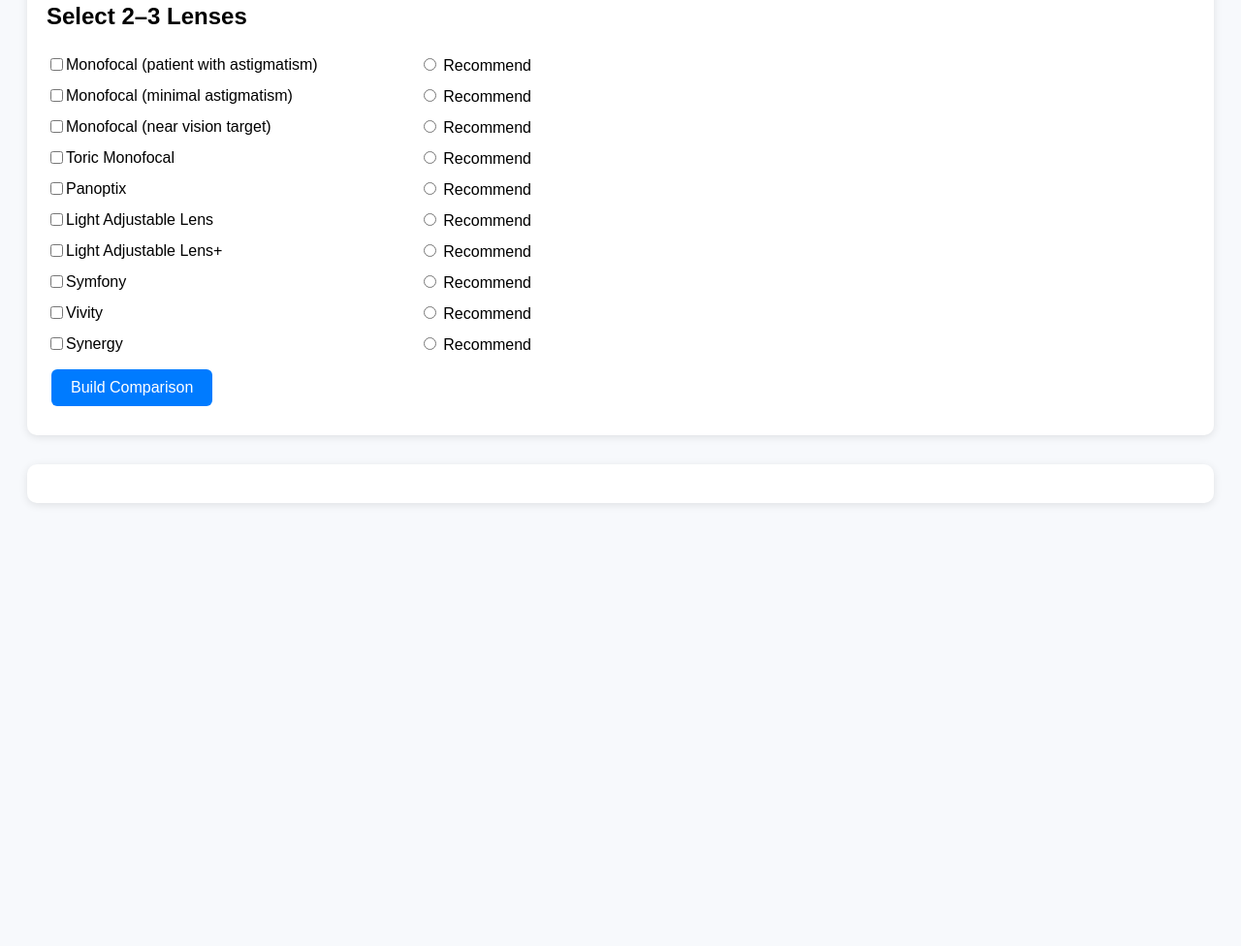
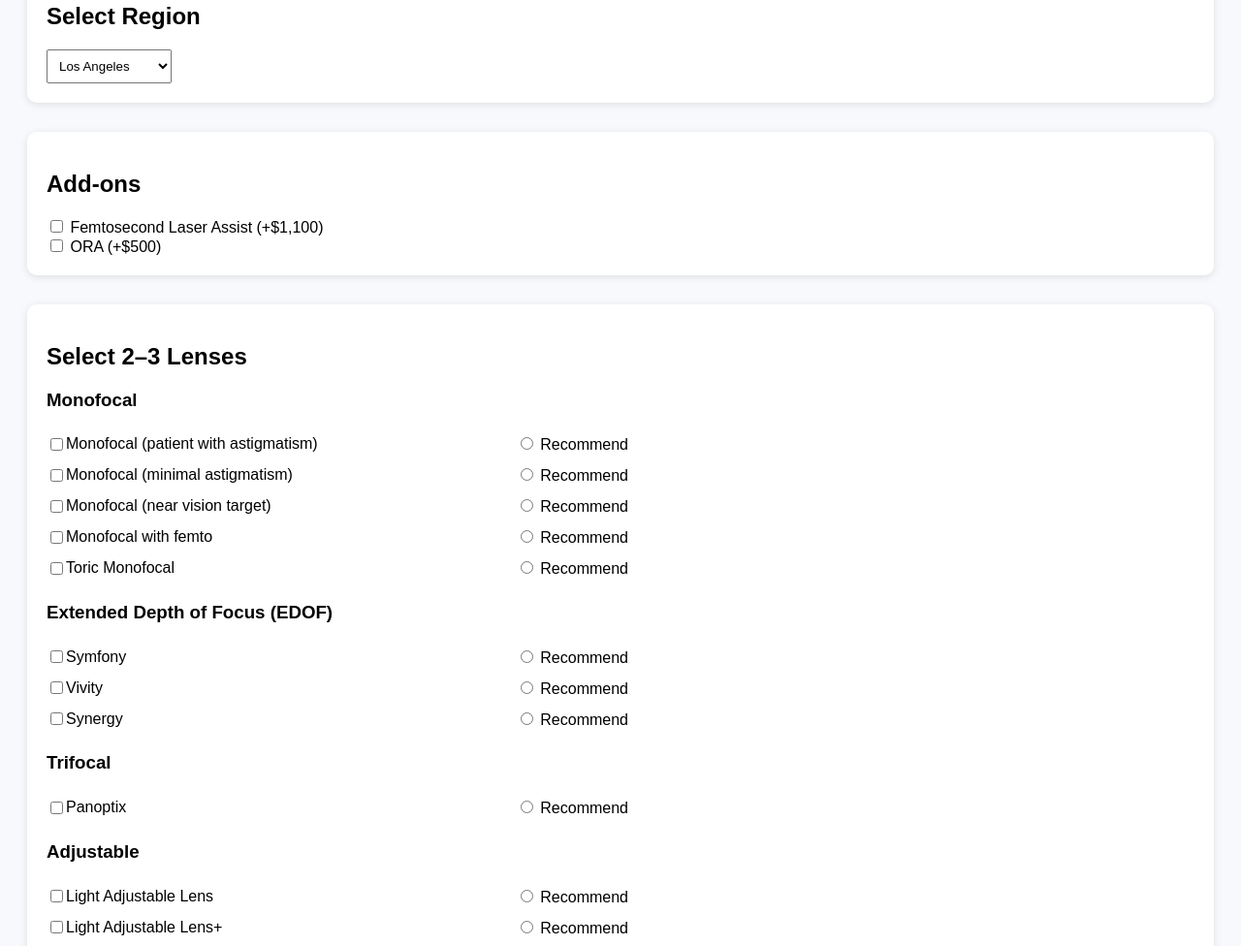
Before and after one commit to eyeDocMD/IOLSelection, a plain HTML site: page index.html in a window 1280 px wide. Shown: the part 449-1425 px from the top of the page at 97% size. Before the commit the page ends 1026 px from the top, so only its background shows below. Drawn offline with nearby package versions, Linux system fonts and the light colour scheme.

Commit message:
Update index.html

```diff
--- a/index.html
+++ b/index.html
@@ -29,7 +29,7 @@
       justify-content: space-between;
       align-items: center;
       padding: 6px 0;
-      max-width: 500px;
+      max-width: 600px;
     }
     .lens-option label {
       flex-grow: 1;
@@ -70,11 +70,9 @@
       background-color: #007BFF;
       color: white;
     }
-
     .no-print {
       display: block;
     }
-
     @media print {
       body * {
         visibility: hidden;
@@ -109,6 +107,22 @@
   </div>
 
   <div class="section no-print">
+    <h2>Select Region</h2>
+    <select id="regionSelect" style="padding: 8px;">
+      <option value="la">Los Angeles</option>
+      <option value="oc">Orange County</option>
+      <option value="sd">San Diego</option>
+      <option value="desert">Desert</option>
+    </select>
+  </div>
+
+  <div class="section no-print">
+    <h2>Add-ons</h2>
+    <label><input type="checkbox" id="laserAddOn"> Femtosecond Laser Assist (+$1,100)</label><br>
+    <label><input type="checkbox" id="oraAddOn"> ORA (+$500)</label>
+  </div>
+
+  <div class="section no-print">
     <h2>Select 2–3 Lenses</h2>
     <div id="lensList"></div>
     <button class="btn" onclick="buildComparison()">Build Comparison</button>
@@ -124,8 +138,7 @@
         type: "Monofocal",
         expectedVision: "Good vision WITH glasses",
         pros: "Improves overall vision clarity",
-        cons: "Glasses needed for distance/near/intermediate tasks",
-        cost: "$0 (covered)"
+        cons: "Glasses needed for distance/near/intermediate tasks"
       },
       {
         displayName: "Monofocal (minimal astigmatism)",
@@ -133,8 +146,7 @@
         type: "Monofocal",
         expectedVision: "Good distance vision without glasses. Wear glasses for near",
         pros: "Crisp distance vision with minimal side effects",
-        cons: "Glasses needed for near/intermediate tasks",
-        cost: "$0 (covered)"
+        cons: "Glasses needed for near/intermediate tasks"
       },
       {
         displayName: "Monofocal (near vision target)",
@@ -142,17 +154,23 @@
         type: "Monofocal",
         expectedVision: "Good NEAR vision without glasses. Wear glasses for distance",
         pros: "Crisp near vision with minimal side effects",
-        cons: "Glasses needed for distance/intermediate tasks",
-        cost: "$0 (covered)"
+        cons: "Glasses needed for distance/intermediate tasks"
+      },
+      {
+        displayName: "Monofocal with femto",
+        name: "Monofocal (Standard) with laser astigmatism correction",
+        type: "Monofocal",
+        expectedVision: "Good distance vision without glasses. Wear glasses for intermediate/near",
+        pros: "Crisp distance vision with minimal side effects",
+        cons: "Glasses needed for distance/intermediate tasks"
       },
       {
         displayName: "Toric Monofocal",
         name: "Toric Monofocal",
-        type: "Toric",
+        type: "Monofocal",
         expectedVision: "Good distance vision without glasses, need glasses for intermediate/near tasks",
         pros: "Good distance vision with reduced glasses need",
-        cons: "Will need glasses for small print and intermediate vision",
-        cost: "$2,450"
+        cons: "Will need glasses for small print and intermediate vision"
       },
       {
         displayName: "Panoptix",
@@ -160,76 +178,114 @@
         type: "Trifocal",
         expectedVision: "Greatly reduced need for glasses at all tasks",
         pros: "Trifocal: Good distance, intermediate, and near vision",
-        cons: "Mild halos/glare at night. May need glasses for smallest print",
-        cost: "$2,970"
+        cons: "Mild halos/glare at night. May need glasses for smallest print"
       },
       {
         displayName: "Light Adjustable Lens",
         name: "Light Adjustable Lens",
-        type: "Adjustable lens",
-        expectedVision: "Good distance, intermediate vision without glasses. May need readers for small print but can adjust lens to preferred vision target and blend eyes together to add range of vision.",
-        pros: "High precision distance vision of all lenses. Can fine tune prescription of implant after surgery. Works well in post LASIK/PRK eyes to adjust to most accurate vision result",
-        cons: "Extra clinic vists and may need readers for small print",
-        cost: "$5,000"
+        type: "Adjustable",
+        expectedVision: "Good distance, intermediate vision without glasses. May need readers for small print but can adjust lens to preferred vision target.",
+        pros: "High precision distance vision; fine-tune implant after surgery",
+        cons: "Extra clinic visits and may need readers"
       },
       {
         displayName: "Light Adjustable Lens+",
         name: "Light Adjustable Lens",
-        type: "Adjustable lens with extended depth of focus",
-        expectedVision: "Good distance, intermediate vision without glasses. May need readers for smallest print but can adjust lens to preferred vision target.",
-        pros: "High precision distance vision of all lenses. Can fine tune prescription of implant after surgery. Has extended range of focus",
-        cons: "Extra clinic vists and may need readers for small print",
-        cost: "$5,000"
+        type: "Adjustable with extended depth of focus",
+        expectedVision: "Good distance, intermediate vision without glasses. May need readers for smallest print.",
+        pros: "High precision + extended range",
+        cons: "Extra clinic visits and may need readers"
       },
       {
         displayName: "Symfony",
         name: "J&J Symfony",
         type: "Extended Depth of Focus Lens",
-        expectedVision: "Good distance, intermediate vision without glasses. Small print likely to need glasses but good overall near vision",
+        expectedVision: "Good distance, intermediate vision without glasses. Small print likely to need glasses",
         pros: "Extended depth of focus; reduced halos",
-        cons: "Might require reading glasses for fine print",
-        cost: "$2,300"
+        cons: "May need readers for fine print"
       },
       {
         displayName: "Vivity",
         name: "Alcon Vivity",
         type: "Extended Depth of Focus Lens",
-        expectedVision: "Good distance, intermediate vision without glasses. Small print likely to need glasses but good overall near vision",
-        pros: "Extended range of vision without glasses for excellent distance/intermediate and good near vision",
-        cons: "Less near vision than trifocals",
-        cost: "$2,970"
+        expectedVision: "Good distance, intermediate vision without glasses. Small print likely to need glasses",
+        pros: "Extended range of vision",
+        cons: "Less near vision than trifocals"
       },
       {
         displayName: "Synergy",
         name: "J&J Synergy",
         type: "Multifocal/Extended Depth of Focus Lens",
         pros: "Combines multifocal and EDOF; best for night driving",
-        cons: "May have more halos than Symfony",
-        cost: "$2,600"
+        cons: "May have more halos than Symfony"
       }
+    ];
 
-    ];
+    const basePrices = {
+      la: {
+        "Monofocal (Standard)": "$0",
+        "Monofocal (Standard) with near vision/myopia": "$0",
+        "Toric Monofocal": "$2,450",
+        "Alcon PanOptix": "$2,970",
+        "Light Adjustable Lens": "$5,000",
+        "J&J Symfony": "$2,300",
+        "Alcon Vivity": "$2,970",
+        "J&J Synergy": "$2,600"
+      }
+    };
+    basePrices.oc = { ...basePrices.la };
+    basePrices.sd = { ...basePrices.la };
+    basePrices.desert = { ...basePrices.la };
 
     const lensList = document.getElementById("lensList");
 
+    const categories = {
+      "Monofocal": [],
+      "Extended Depth of Focus (EDOF)": [],
+      "Trifocal": [],
+      "Adjustable": []
+    };
+
     lenses.forEach((lens, i) => {
       const id = "lens" + i;
+      lens.id = id;
+      const type = lens.type.toLowerCase();
+      if (type.includes("monofocal")) {
+        categories["Monofocal"].push(lens);
+      } else if (type.includes("trifocal") || lens.name === "Alcon PanOptix") {
+        categories["Trifocal"].push(lens);
+      } else if (type.includes("adjustable")) {
+        categories["Adjustable"].push(lens);
+      } else if (type.includes("extended") || type.includes("edof")) {
+        categories["Extended Depth of Focus (EDOF)"].push(lens);
+      }
+    });
+
+    lensList.innerHTML = "";
+    for (const [category, group] of Object.entries(categories)) {
+      if (group.length === 0) continue;
+      lensList.innerHTML += `<h3>${category}</h3>`;
+      group.forEach(lens => {
         lensList.innerHTML += `
           <div class="lens-option">
-          <input type="checkbox" id="${id}" data-name="${lens.name}" data-type="${lens.type}" data-pros="${lens.pros}" data-cons="${lens.cons}" data-cost="${lens.cost}">
-          <label for="${id}">${lens.displayName}</label>
+            <input type="checkbox" id="${lens.id}" data-name="${lens.name}" data-type="${lens.type}" data-pros="${lens.pros}" data-cons="${lens.cons}">
+            <label for="${lens.id}">${lens.displayName}</label>
             <div class="recommendation-radio">
               <input type="radio" name="recommendation" value="${lens.name}"> Recommend
             </div>
           </div>
         `;
       });
+    }
 
     function buildComparison() {
       const checkboxes = Array.from(document.querySelectorAll('input[type="checkbox"]:checked'));
       const recommendation = document.querySelector('input[name="recommendation"]:checked');
       const patientName = document.getElementById("patientName").value.trim();
       const notes = document.getElementById("patientNotes").value.trim();
+      const region = document.getElementById("regionSelect").value;
+      const addLaser = document.getElementById("laserAddOn").checked;
+      const addOra = document.getElementById("oraAddOn").checked;
 
       if (checkboxes.length < 2 || checkboxes.length > 3) {
         alert("Please select 2 to 3 lenses.");
@@ -241,15 +297,28 @@
         return;
       }
 
+      const laserFee = addLaser ? 1100 : 0;
+      const oraFee = addOra ? 500 : 0;
+
       const recommended = recommendation.value;
-
       const headers = checkboxes.map(cb => cb.dataset.name);
       const rows = {
         "Recommended": checkboxes.map(cb => cb.dataset.name === recommended ? "⭐ Recommended" : ""),
         "Lens Type": checkboxes.map(cb => cb.dataset.type),
         "Pros": checkboxes.map(cb => cb.dataset.pros),
         "Cons": checkboxes.map(cb => cb.dataset.cons),
-        "Cost above insurance": checkboxes.map(cb => cb.dataset.cost)
+        "Other": checkboxes.map(() => {
+          let parts = [];
+          if (addLaser) parts.push("Laser");
+          if (addOra) parts.push("ORA");
+          return parts.join(" + ");
+        }),
+        "Cost above insurance": checkboxes.map(cb => {
+          const name = cb.dataset.name;
+          let base = basePrices[region][name] || "$0";
+          let total = parseInt(base.replace(/\D/g, '')) + laserFee + oraFee;
+          return total ? `$${total.toLocaleString()}` : "$0";
+        })
       };
 
       let html = `
```
Lines whose indentation alone changed are shown as unchanged.
